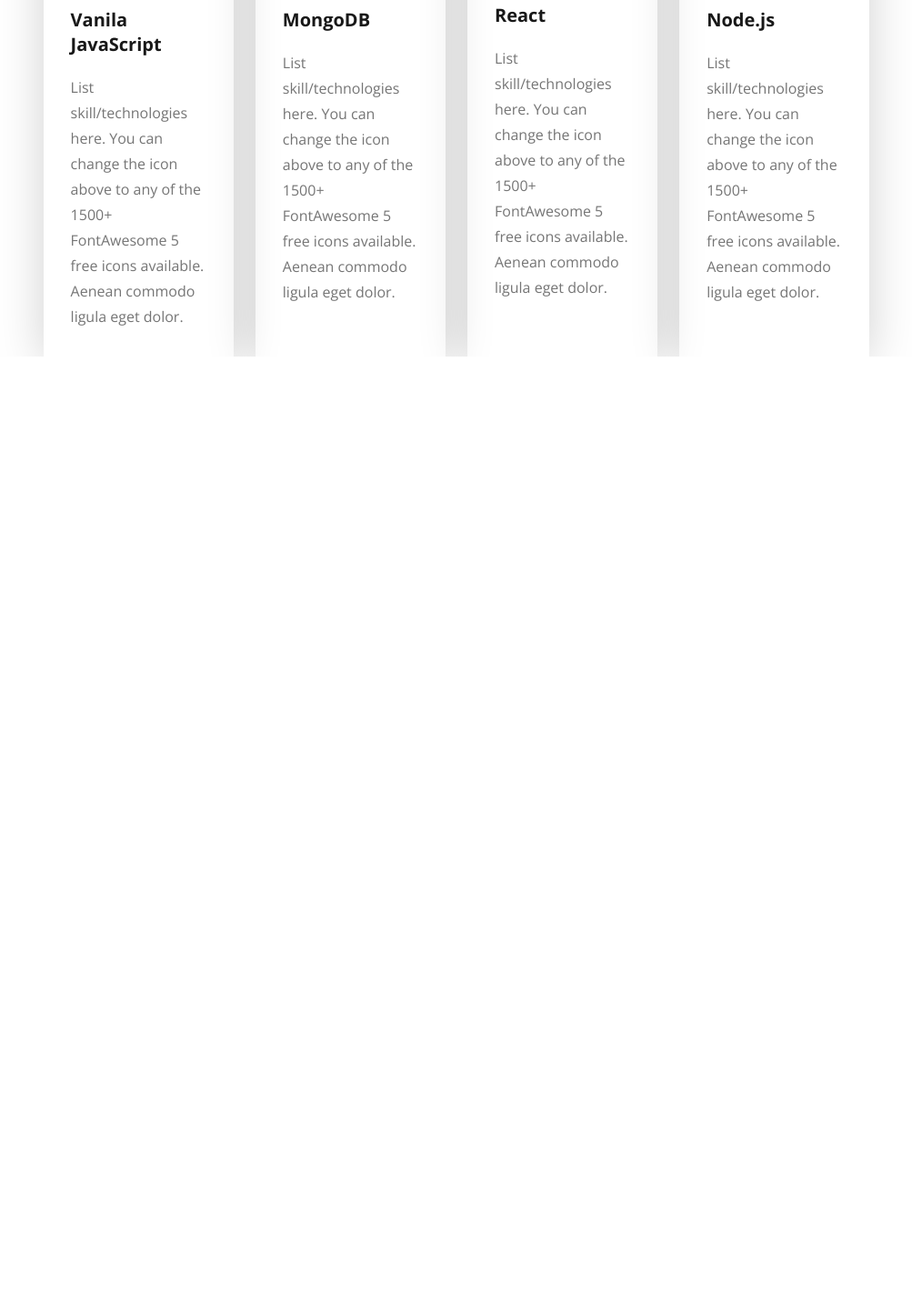
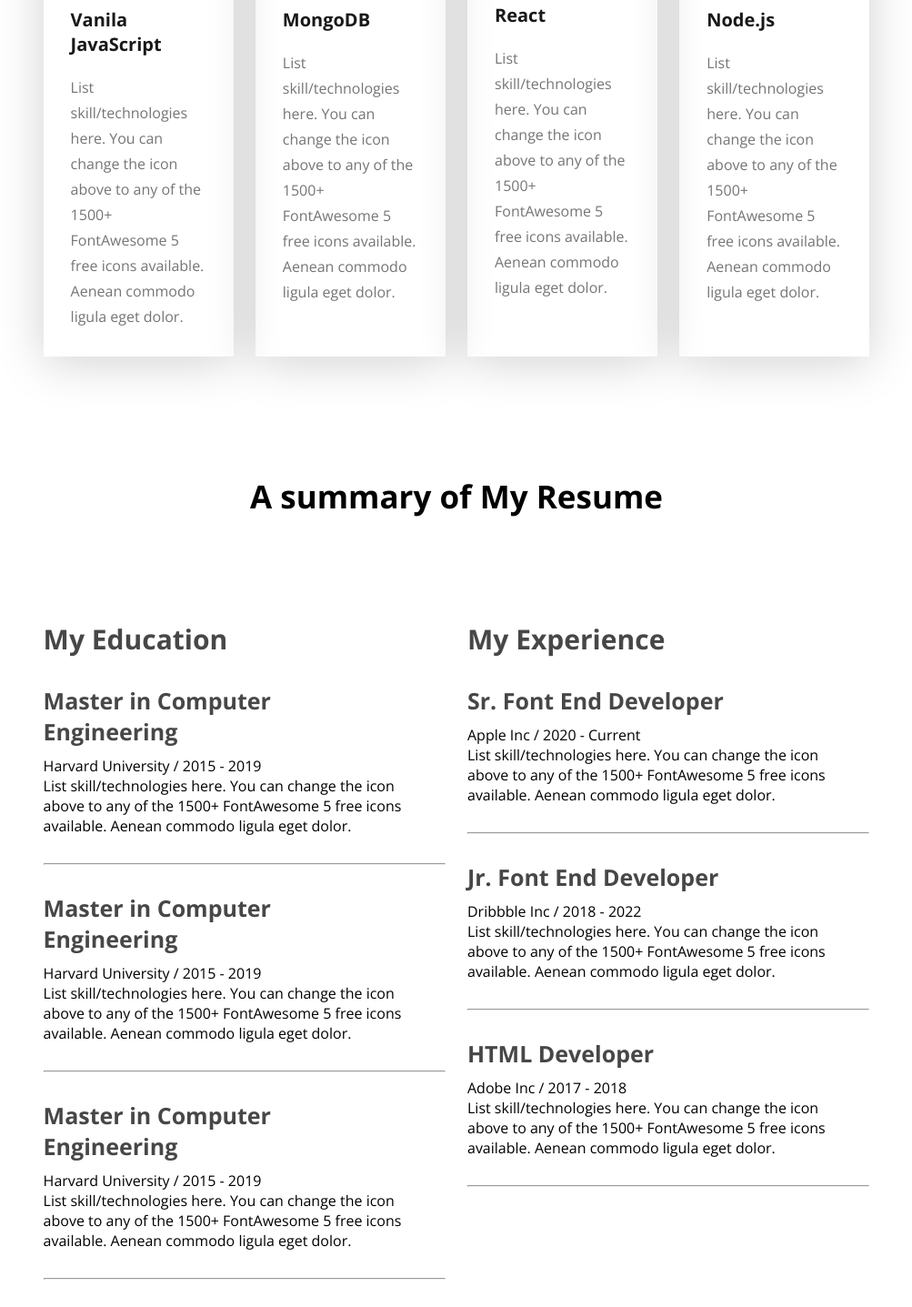
Before and after one commit to Achol-Jahan/portfolio, a plain HTML site: page index.html in a window 1280 px wide. Shown: the part 1892-3329 px from the top of the page at 91% size, without its empty margins (138-1141 px from the left). Before the commit the page ends 2284 px from the top, so only its background shows below. Drawn offline with nearby package versions, Linux system fonts and the light colour scheme.

Commit message:
resume section

```diff
--- a/Style/style.css
+++ b/Style/style.css
@@ -101,7 +101,8 @@
     right: 0;
 }
 
-#about{
+#about,#skills,#resume
+{
     padding-top:130px;
 }
 
@@ -147,9 +148,6 @@
     color: #757575;
 }
 
-#skills{
-    padding-top: 130px;
-}
 
 #skills .skills-container{
     width: 71%;
@@ -186,3 +184,46 @@
     line-height: 28px;
 
 }
+
+#resume .resume-container{
+    width: 71%;
+    max-width: 1140px;
+    margin: 113px auto 0;
+    display: flex;
+    gap: 24px;
+}
+
+.resume-container .section-title{
+    color: #474747;
+    font-size: 30px;
+    margin-bottom: 30px;
+}
+
+.resume-card{
+    max-width: 511px;
+    margin-right: 47px;
+}
+
+.resume-card .card-title{
+    font-size: 25px;
+    font-weight: bold;
+    margin-bottom: 10px;
+    color: #474747;
+}
+
+.resume-card card-info{
+    font-size: 20px;
+    font-weight: 600;
+    margin-bottom: 20px;
+    color: #757575;
+}
+.resume-card card-text{
+    font-size: 16px;
+    line-height: 28px;
+
+    color: #757575;
+}
+
+.resume-container hr{
+    margin: 30px 0;
+}
--- a/index.html
+++ b/index.html
@@ -100,5 +100,69 @@
             </div>
         </div>
     </section>
+
+    <section id="resume">
+        <div class="section-heading">
+            <h2>A summary of My Resume</h2>
+        </div>
+
+        <div class="resume-container">
+            <div class="education">
+                <h2 class="section-title">My Education</h2>
+                <div class="resume-card">
+                    <h3 class="card-title">Master in Computer Engineering</h3>
+                    <p class="card-info">Harvard University / 2015 - 2019</p>
+                    <p class="card-text">List skill/technologies here. You can change the icon above
+                        to any of the 1500+ FontAwesome 5 free icons available. Aenean commodo ligula eget dolor.</p>
+                </div>
+                <hr>
+
+                <div class="resume-card">
+                    <h3 class="card-title">Master in Computer Engineering</h3>
+                    <p class="card-info">Harvard University / 2015 - 2019</p>
+                    <p class="card-text">List skill/technologies here. You can change the icon above
+                        to any of the 1500+ FontAwesome 5 free icons available. Aenean commodo ligula eget dolor.</p>
+                </div>
+                <hr>
+                <div class="resume-card">
+                    <h3 class="card-title">Master in Computer Engineering</h3>
+                    <p class="card-info">Harvard University / 2015 - 2019</p>
+                    <p class="card-text">List skill/technologies here. You can change the icon above
+                        to any of the 1500+ FontAwesome 5 free icons available. Aenean commodo ligula eget dolor.</p>
+                </div>
+                <hr>
+
+            </div>
+
+            <div class="experience">
+                <h2 class="section-title">My Experience</h2>
+                <div class="resume-card">
+                    <h3 class="card-title">Sr. Font End Developer</h3>
+                    <p class="card-info">Apple Inc / 2020 - Current</p>
+                    <p class="card-text">List skill/technologies here. You can change the icon above
+                        to any of the 1500+ FontAwesome 5 free icons available. Aenean commodo ligula eget dolor.</p>
+                </div>
+                <hr>
+
+                <div class="resume-card">
+                    <h3 class="card-title">Jr. Font End Developer</h3>
+                    <p class="card-info">Dribbble Inc / 2018 - 2022</p>
+                    <p class="card-text">List skill/technologies here. You can change the icon above
+                        to any of the 1500+ FontAwesome 5 free icons available. Aenean commodo ligula eget dolor.</p>
+                </div>
+                <hr>
+                <div class="resume-card">
+                    <h3 class="card-title">HTML Developer</h3>
+                    <p class="card-info">Adobe Inc / 2017 - 2018</p>
+                    <p class="card-text">List skill/technologies here. You can change the icon above
+                        to any of the 1500+ FontAwesome 5 free icons available. Aenean commodo ligula eget dolor.</p>
+                </div>
+                <hr>
+
+            </div>
+
+            </div>
+        </div>
+    </section>
 </body>
 </html>
```
